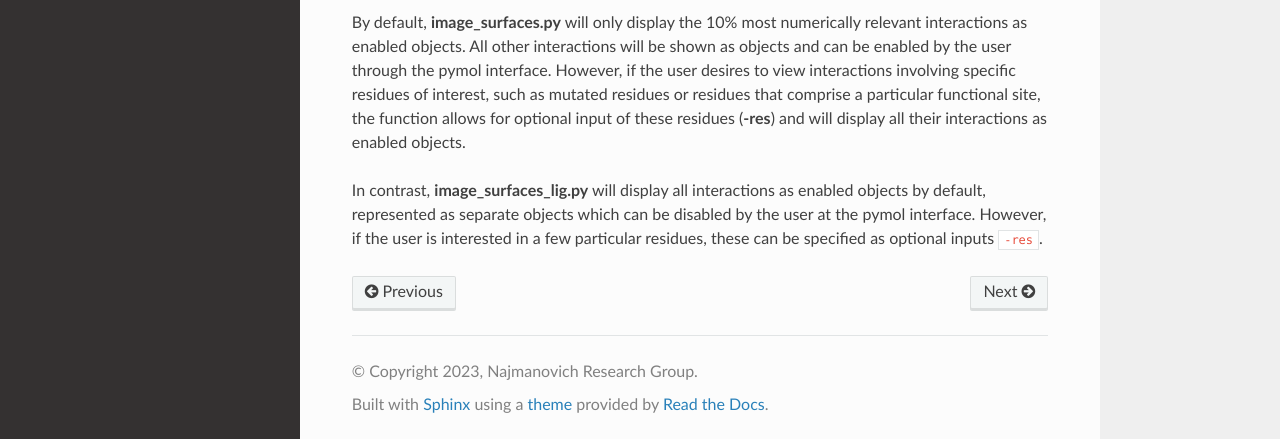
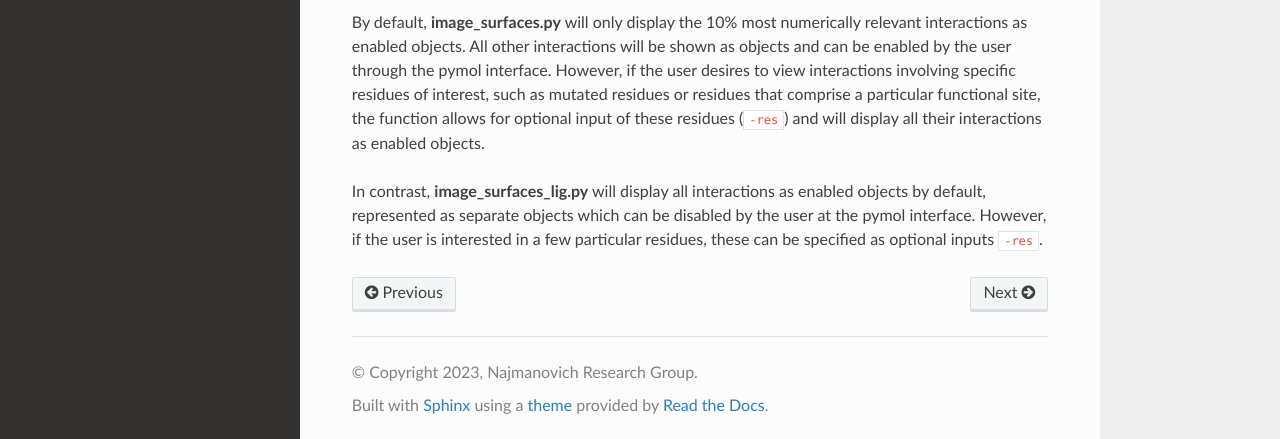
Before and after one commit to nataliateruel/Surfaces_tutorial, a Sphinx documentation site: the page built from docs/source/Customizations.rst, in a window 1280 px wide and 900 px high, scrolled down 2545 px. Shown: the part 458-897 px from the top of the window. Built offline with Sphinx 7.4.7 and the Read the Docs theme 2.0.0, drawn with Linux system fonts in a browser that asks for light colours.

```diff
--- a/docs/source/Customizations.rst
+++ b/docs/source/Customizations.rst
@@ -134,6 +134,6 @@ The visual outputs funtions, as you can see, have optional customizations, regar
 
 For both **image_surfaces.py** and **image_surfaces_lig.py** functions, the color scale is automatically determined based on the single largest absolute value present in the .csv file. For instance, if the largest absolute interaction value in the .csv file is 5000, the color scale will be defined as [-5000, 5000]. However, to enhance the visual sensitivity of interactions that are less numerically significant or to enable comparison of two results with the same color scale, the user can customize this range by providing an extra input ``-cs_range``. The default colors used are blue for negative values, white for values close to zero, and red for positive values. This, however, can be customized by providing a 3 colors list as an extra input ``-cs``; as an example, to reach the default color scale, the input would be ``-cs [blue,white,red]``. Colors must be named as defined `here <https://www.w3.org/TR/css-color-3/#svg-color>`_.
 
-By default, **image_surfaces.py** will only display the 10% most numerically relevant interactions as enabled objects. All other interactions will be shown as objects and can be enabled by the user through the pymol interface. However, if the user desires to view interactions involving specific residues of interest, such as mutated residues or residues that comprise a particular functional site, the function allows for optional input of these residues (**-res**) and will display all their interactions as enabled objects.
+By default, **image_surfaces.py** will only display the 10% most numerically relevant interactions as enabled objects. All other interactions will be shown as objects and can be enabled by the user through the pymol interface. However, if the user desires to view interactions involving specific residues of interest, such as mutated residues or residues that comprise a particular functional site, the function allows for optional input of these residues (``-res``) and will display all their interactions as enabled objects.
 
 In contrast, **image_surfaces_lig.py** will display all interactions as enabled objects by default, represented as separate objects which can be disabled by the user at the pymol interface. However, if the user is interested in a few particular residues, these can be specified as optional inputs ``-res``.
```
